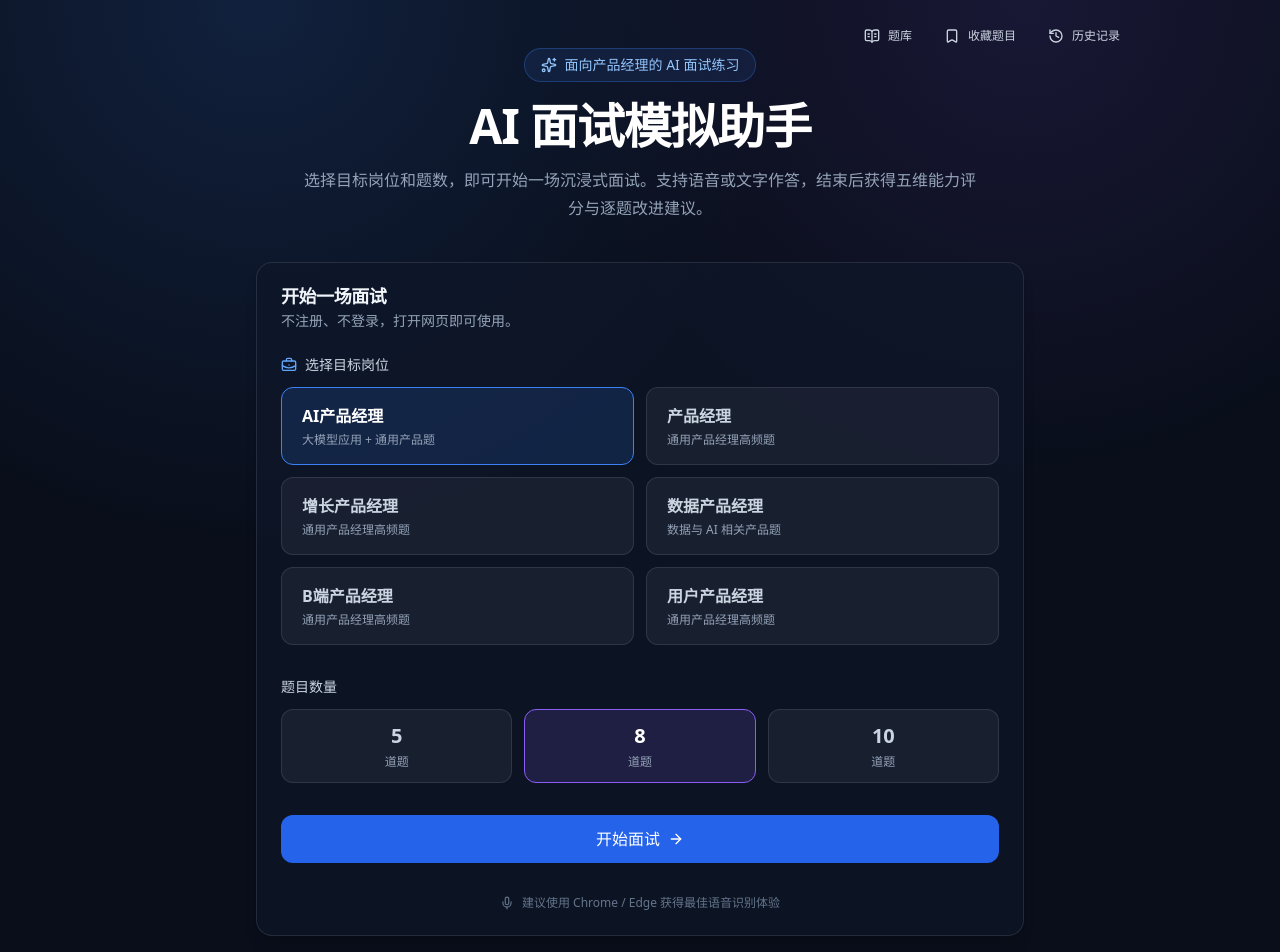
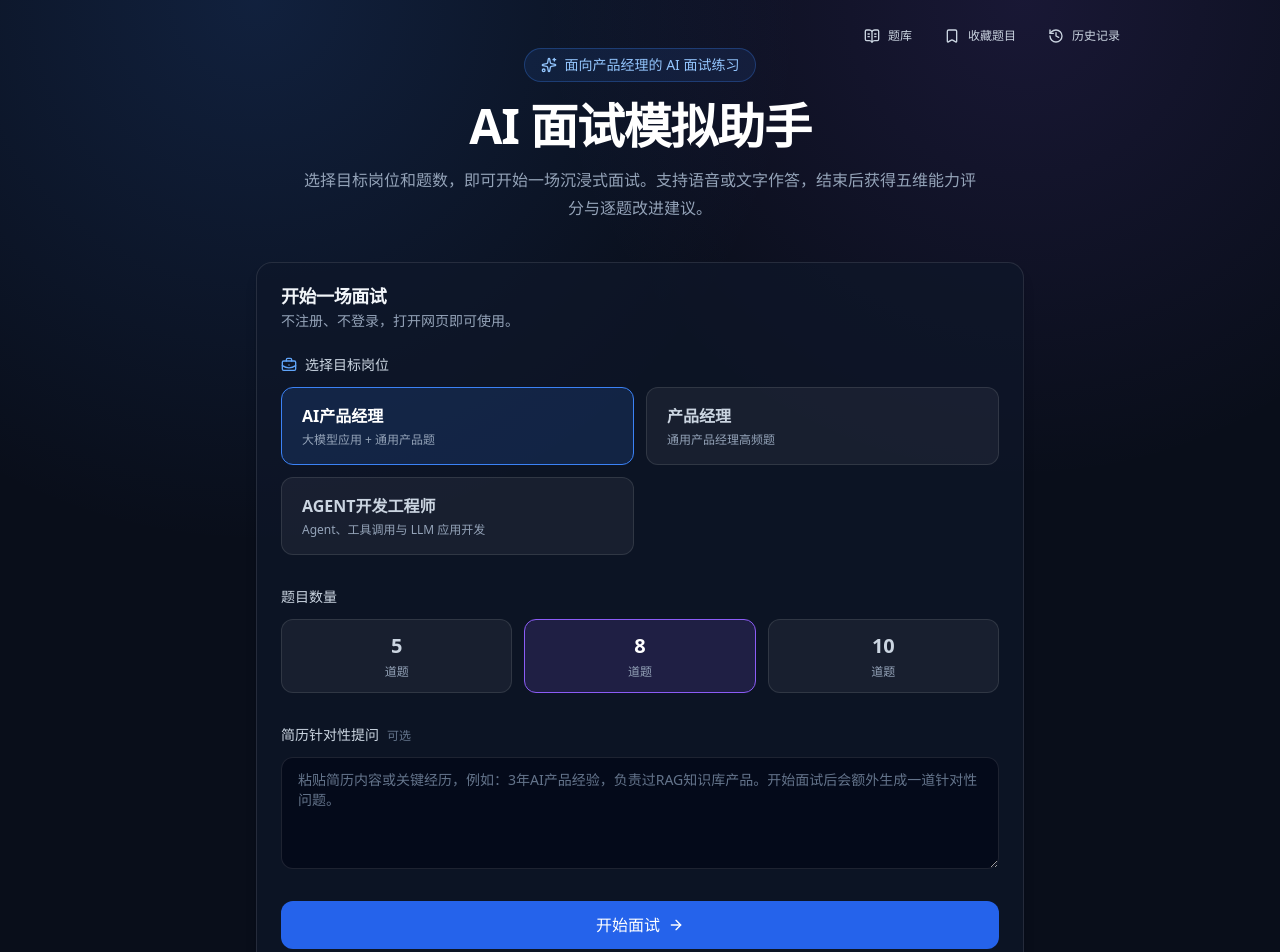
Before and after one commit to lhw12138/ai-mock-interview, a Next.js app: page / in a window 1280 px wide. Shown: the top 952 px of the page. Built offline with nearby package versions, Linux system fonts and the light colour scheme.

Commit message:
Add resume targeted question generation

```diff
--- a/src/app/api/interview/route.ts
+++ b/src/app/api/interview/route.ts
@@ -15,7 +15,7 @@ const questionSchema = z.object({
 });
 
 const requestSchema = z.object({
-  role: z.enum(["ai_pm", "pm", "growth_pm", "data_pm", "b2b_pm", "user_pm"]),
+  role: z.enum(["ai_pm", "pm", "agent_dev"]),
   questions: z.array(questionSchema).min(1),
   currentIndex: z.number().int().min(0),
   totalQuestions: z.number().int().min(1),
--- a/src/app/api/report/route.ts
+++ b/src/app/api/report/route.ts
@@ -17,7 +17,7 @@ const questionSchema = z.object({
 });
 
 const requestSchema = z.object({
-  role: z.enum(["ai_pm", "pm", "growth_pm", "data_pm", "b2b_pm", "user_pm"]),
+  role: z.enum(["ai_pm", "pm", "agent_dev"]),
   questions: z.array(questionSchema).min(1),
   conversation: z.array(
     z.object({
--- /dev/null
+++ b/src/app/api/resume/route.ts
@@ -0,0 +1,62 @@
+import { generateObject } from "ai";
+import { z } from "zod";
+import { getDeepSeekModel } from "@/lib/ai";
+import { getRoleLabel } from "@/lib/roles";
+
+export const runtime = "nodejs";
+export const maxDuration = 60;
+
+const requestSchema = z.object({
+  role: z.enum(["ai_pm", "pm", "agent_dev"]),
+  resume: z.string().min(1),
+});
+
+const outputSchema = z.object({
+  question: z.string(),
+  answer: z.string(),
+});
+
+function errorResponse(message: string, status: number): Response {
+  return new Response(JSON.stringify({ error: message }), {
+    status,
+    headers: { "Content-Type": "application/json" },
+  });
+}
+
+export async function POST(request: Request) {
+  let body;
+
+  try {
+    body = requestSchema.parse(await request.json());
+  } catch {
+    return errorResponse("简历提问参数不正确。", 400);
+  }
+
+  try {
+    const model = getDeepSeekModel();
+    const result = await generateObject({
+      model,
+      schema: outputSchema,
+      mode: "json",
+      system:
+        "你是一位资深技术面试官。请根据候选人简历，生成一个与目标岗位高度相关的针对性面试问题，并给出参考答案思路。只输出 JSON。",
+      prompt: `目标岗位：${getRoleLabel(body.role)}
+
+候选人简历：
+${body.resume}
+
+请生成一个能考察候选人真实项目经验、技术判断或业务思考的问题。`,
+      temperature: 0.4,
+      maxTokens: 600,
+    });
+
+    return Response.json({
+      question: result.object.question,
+      category: "简历针对性",
+      answer: result.object.answer,
+    });
+  } catch (error) {
+    const message = error instanceof Error ? error.message : "简历提问生成失败。";
+    return errorResponse(message, 502);
+  }
+}
--- a/src/app/page.tsx
+++ b/src/app/page.tsx
@@ -13,6 +13,7 @@ import {
 } from "lucide-react";
 import { Button } from "@/components/ui/button";
 import { Card, CardContent, CardDescription, CardHeader, CardTitle } from "@/components/ui/card";
+import { Textarea } from "@/components/ui/textarea";
 import { getQuestionsForRole, ROLE_OPTIONS } from "@/lib/roles";
 import { clearInterviewConfig, saveInterviewConfig } from "@/lib/storage";
 import type { RoleKey } from "@/lib/types";
@@ -25,24 +26,59 @@ export default function HomePage() {
   const [role, setRole] = React.useState<RoleKey>("ai_pm");
   const [questionCount, setQuestionCount] = React.useState<number>(8);
   const [isStarting, setIsStarting] = React.useState(false);
+  const [resume, setResume] = React.useState("");
+  const [startError, setStartError] = React.useState("");
 
   React.useEffect(() => {
     clearInterviewConfig();
   }, []);
 
-  function handleStart() {
+  async function handleStart() {
     if (isStarting) return;
     setIsStarting(true);
+    setStartError("");
 
-    const questions = getQuestionsForRole(role, questionCount);
+    try {
+      let questions = getQuestionsForRole(role, questionCount);
+      const trimmedResume = resume.trim();
+
+      if (trimmedResume) {
+        const response = await fetch("/api/resume", {
+          method: "POST",
+          headers: { "Content-Type": "application/json" },
+          body: JSON.stringify({ role, resume: trimmedResume }),
+        });
+        const payload = await response.json();
+
+        if (!response.ok || !payload.question) {
+          throw new Error(payload.error || "简历针对性问题生成失败。");
+        }
+
+        questions = [
+          ...questions,
+          {
+            id: Date.now(),
+            question: payload.question,
+            category: payload.category ?? "简历针对性",
+            answer: payload.answer ?? "",
+          },
+        ];
+      }
+
       saveInterviewConfig({
         role,
         questionCount,
         questions,
         startedAt: new Date().toISOString(),
+        resume: trimmedResume || undefined,
       });
-
       router.push("/interview");
+    } catch (error) {
+      const message =
+        error instanceof Error ? error.message : "面试准备失败，请重试。";
+      setStartError(message);
+      setIsStarting(false);
+    }
   }
 
   return (
@@ -115,8 +151,8 @@ export default function HomePage() {
                   <div className="mt-1 text-xs text-slate-400">
                     {option.key === "ai_pm"
                       ? "大模型应用 + 通用产品题"
-                      : option.key === "data_pm"
-                        ? "数据与 AI 相关产品题"
+                      : option.key === "agent_dev"
+                        ? "Agent、工具调用与 LLM 应用开发"
                         : "通用产品经理高频题"}
                   </div>
                 </button>
@@ -146,8 +182,26 @@ export default function HomePage() {
             </div>
           </section>
 
+          <section>
+            <div className="mb-3 text-sm font-medium text-slate-300">
+              简历针对性提问
+              <span className="ml-2 text-xs font-normal text-slate-500">可选</span>
+            </div>
+            <Textarea
+              value={resume}
+              onChange={(event) => setResume(event.target.value)}
+              placeholder="粘贴简历内容或关键经历，例如：3年AI产品经验，负责过RAG知识库产品。开始面试后会额外生成一道针对性问题。"
+            />
+          </section>
+
+          {startError && (
+            <div className="rounded-xl border border-red-500/30 bg-red-500/10 px-4 py-3 text-sm text-red-200">
+              {startError}
+            </div>
+          )}
+
           <Button size="lg" className="w-full" onClick={handleStart} disabled={isStarting}>
-            {isStarting ? "正在准备题目…" : "开始面试"}
+            {isStarting ? "正在准备面试…" : "开始面试"}
             <ArrowRight className="h-4 w-4" />
           </Button>
 
--- a/src/lib/roles.ts
+++ b/src/lib/roles.ts
@@ -10,19 +10,13 @@ export interface RoleOption {
 export const ROLE_OPTIONS: RoleOption[] = [
   { key: "ai_pm", label: "AI产品经理" },
   { key: "pm", label: "产品经理" },
-  { key: "growth_pm", label: "增长产品经理" },
-  { key: "data_pm", label: "数据产品经理" },
-  { key: "b2b_pm", label: "B端产品经理" },
-  { key: "user_pm", label: "用户产品经理" },
+  { key: "agent_dev", label: "AGENT开发工程师" },
 ];
 
 const DEFAULT_POOL_BY_ROLE: Record<RoleKey, string> = {
   ai_pm: "AI产品经理",
   pm: "产品经理",
-  growth_pm: "产品经理",
-  data_pm: "AI产品经理",
-  b2b_pm: "产品经理",
-  user_pm: "产品经理",
+  agent_dev: "AI产品经理",
 };
 
 export function getRoleLabel(role: RoleKey): string {
```
Also changed, not shown: src/lib/types.ts (+2 -7 lines). Lines whose indentation alone changed are shown as unchanged.
